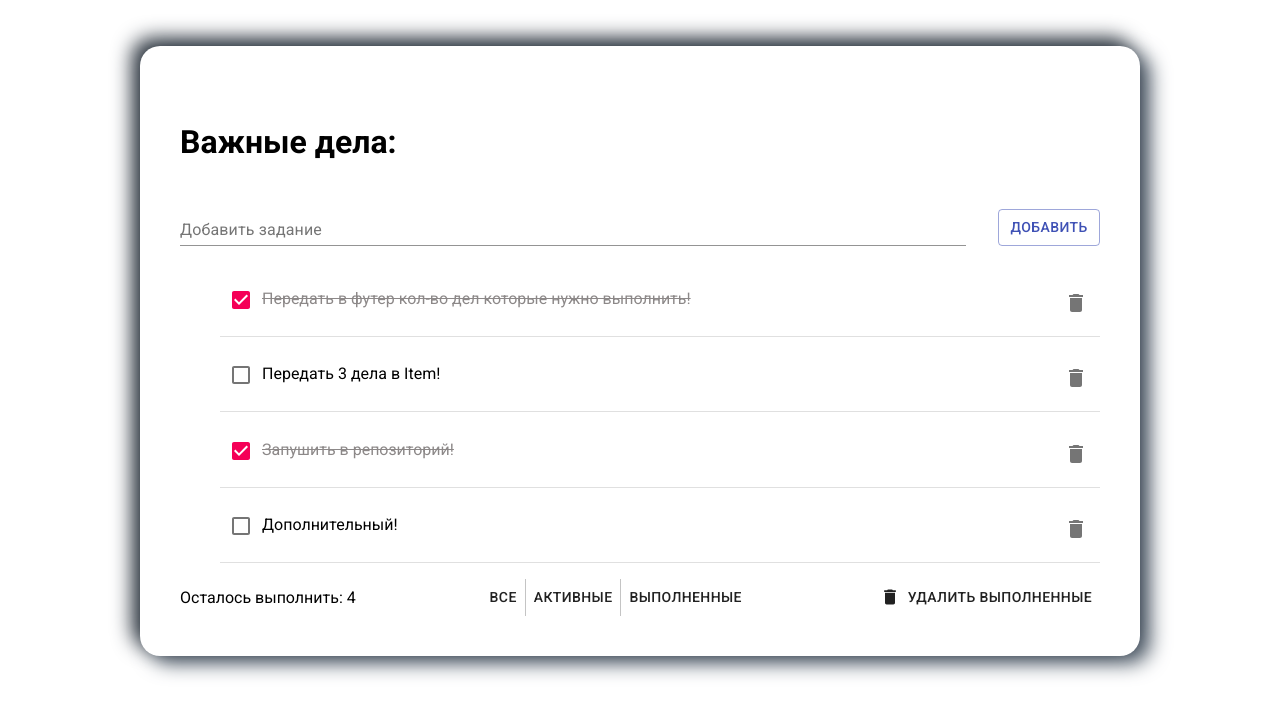
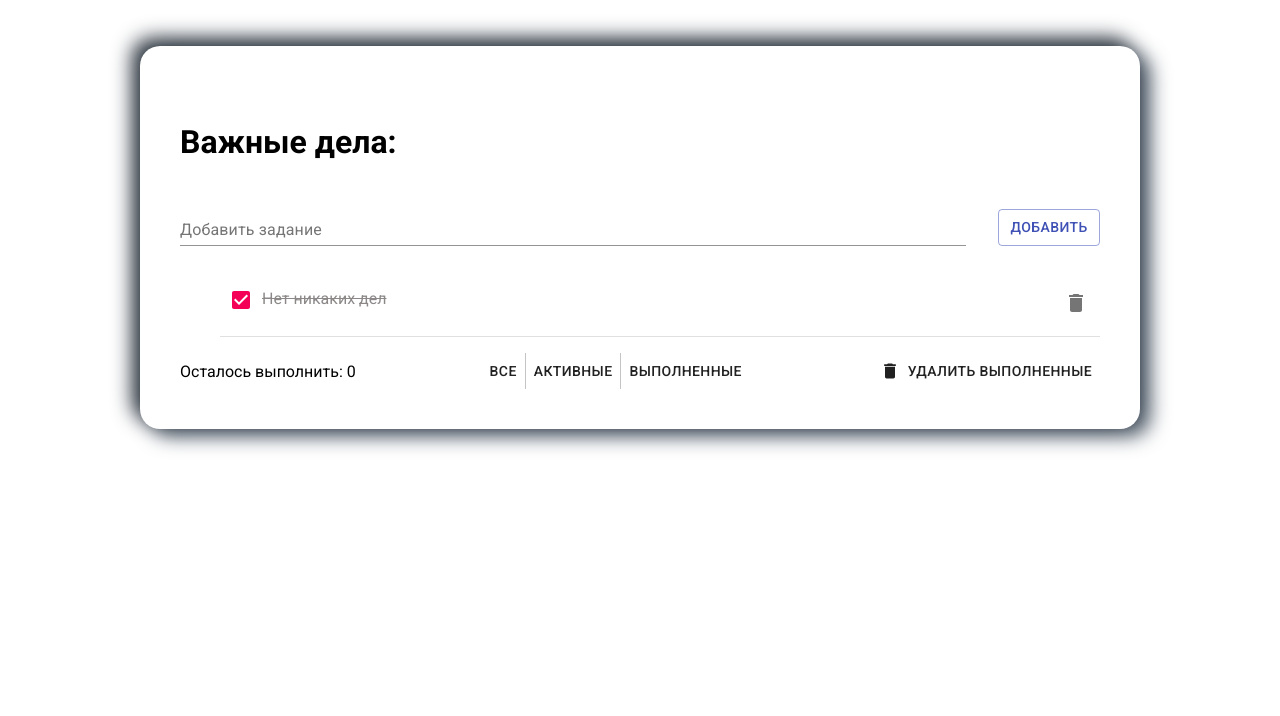
Before and after one commit to WebHeroSchool/toDoSolomon, a React (Create React App) app: page / in a window 1280 px wide. Shown: the top 716 px of the page. Built offline with nearby package versions, Linux system fonts and the light colour scheme.

Commit message:
какая то фня,

```diff
--- a/src/components/App/App.js
+++ b/src/components/App/App.js
@@ -81,12 +81,12 @@ class App extends React.Component {
             onClickAdd={this.onClickAdd}
           />
           <ItemList
-            items={this.state.items}
+            // items={this.state.items}
             onClickDone={this.onClickDone}
             onClickDelete={this.onClickDelete}
           />
           <Footer
-            count={this.state.items.length}
+            // count={this.state.items.length}
             onClickDeleteAllTrue={this.onClickDeleteAllTrue}
             onClickFilterAll={this.onClickFilterAll}
             onClickFilterFalse={this.onClickFilterFalse}
--- a/src/components/Footer/Footer.js
+++ b/src/components/Footer/Footer.js
@@ -22,4 +22,8 @@ const Footer = ({ count, onClickDeleteAllTrue, onClickFilterAll, onClickFilterFa
   </div>
 );
 
+Footer.defaultProps = {
+  count: 0
+};
+
 export default Footer;
--- a/src/components/ItemList/ItemList.js
+++ b/src/components/ItemList/ItemList.js
@@ -4,7 +4,8 @@ import Divider from '@material-ui/core/Divider';
 
 const ItemList = ({items, onClickDone, onClickDelete}) => (
   <ul>
-    {items.map(item =><li key={item.id}>
+    {items.map(item =>
+        <li key={item.id}>
       <Item
         value={item.value}
         isDone={item.isDone}
@@ -18,4 +19,14 @@ const ItemList = ({items, onClickDone, onClickDelete}) => (
   </ul>
 )
 
+ItemList.defaultProps = {
+  items: [
+    {
+      value: 'Нет никаких дел',
+      isDone: true,
+      id: 0,
+    }
+  ]
+}
+
 export default ItemList;
```
